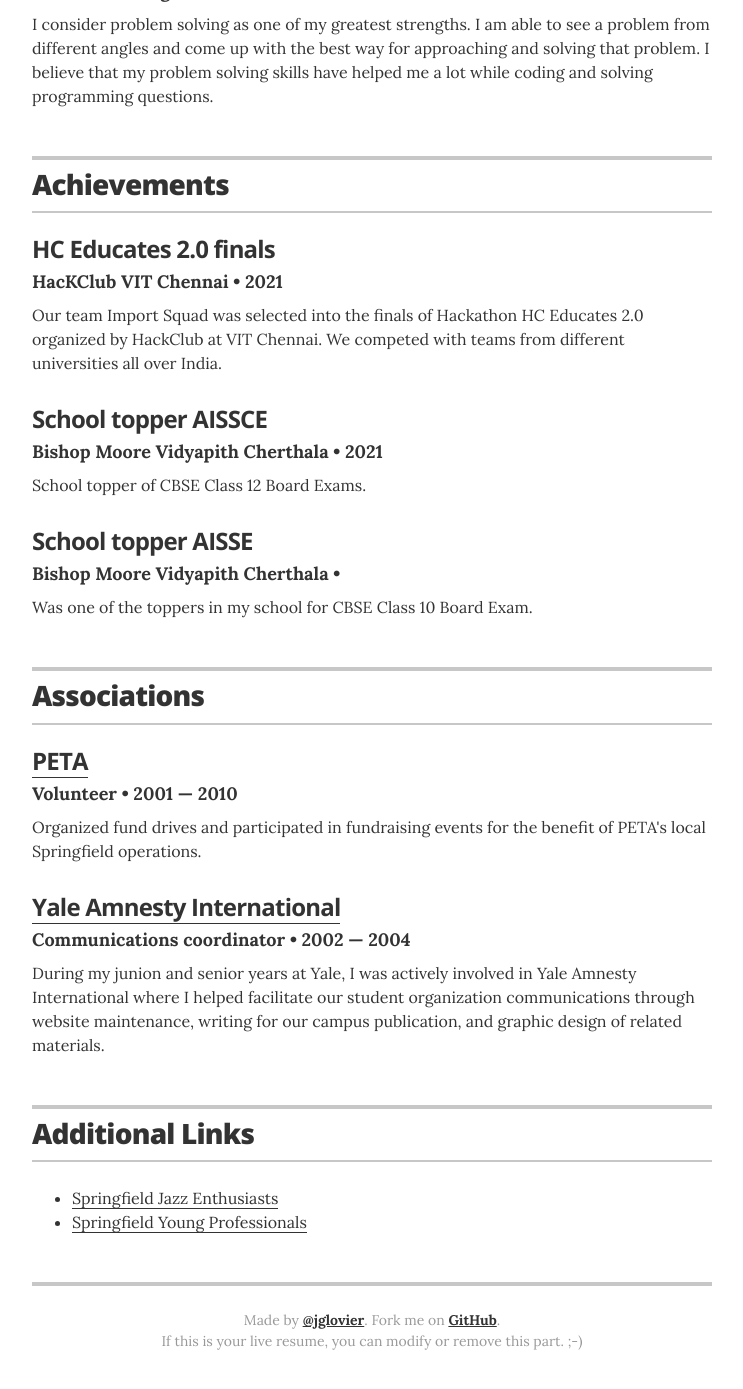
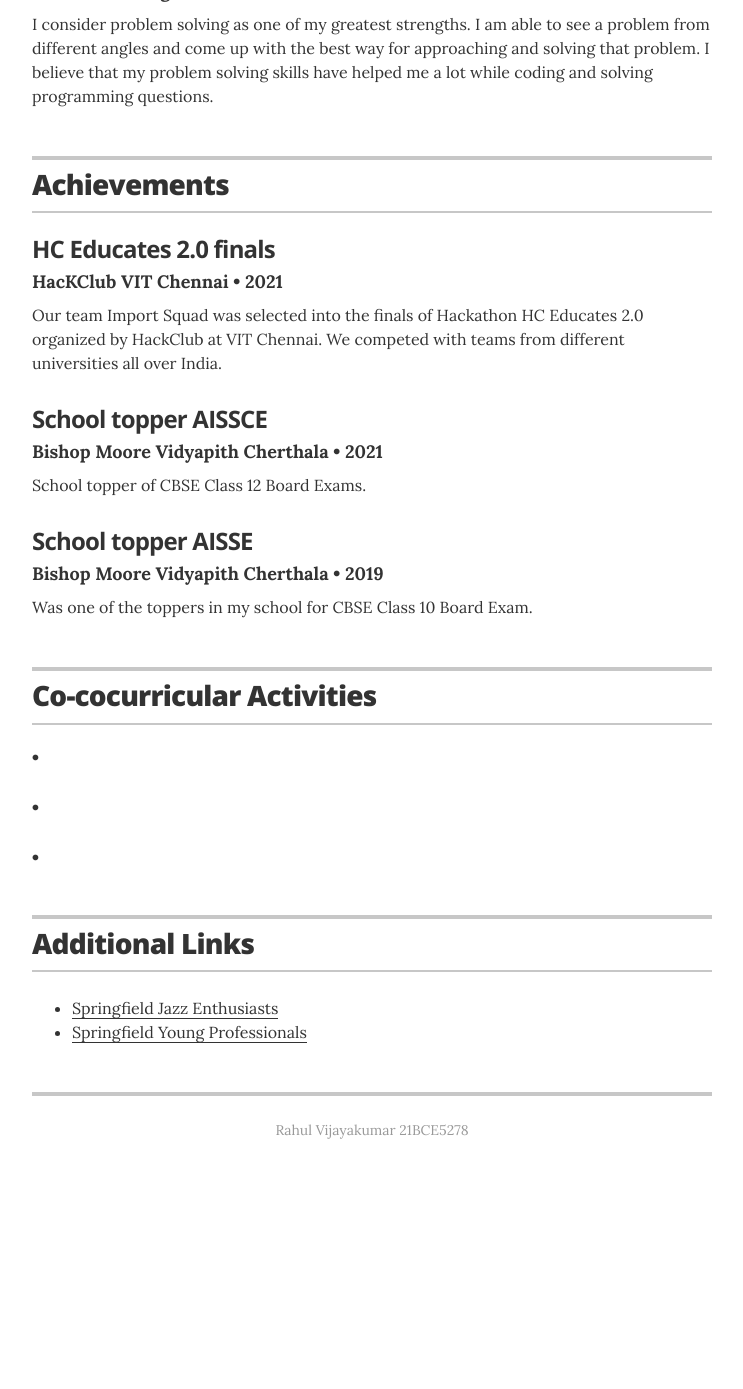
Before and after one commit to rahulvk007/digital-resume, a Jekyll site: the page built from index.html, in a window 1280 px wide and 1400 px high, scrolled down 2851 px. Shown: the top 1389 px of the window, without its empty margins (268-1011 px from the left). Built offline with Jekyll 4.4.1, drawn with Linux system fonts in a browser that asks for light colours; after the commit the page ends 4040 px from its top, so only the background shows below that.

Commit message:
added cocurricular activties

```diff
--- a/_config.yml
+++ b/_config.yml
@@ -39,7 +39,7 @@
 resume_section_skills:          true
 resume_section_recognition:     true
 resume_section_links:           true
-resume_section_associations:    true
+resume_section_cocurricular:    true
 # resume_section_interests:       true
 
 # Resume social links
--- a/_data/associations.yml
+++ /dev/null
@@ -1,15 +0,0 @@
-# Associations
-# comment out the urls if you do not wish to display them
-
-- organization: PETA
-  role: Volunteer
-  year: 2001 &mdash; 2010
-  url: https://www.peta.org/
-  summary: Organized fund drives and participated in fundraising events for the benefit of PETA's local Springfield operations.
-
-
-- organization: Yale Amnesty International
-  role: Communications coordinator
-  year: 2002 &mdash; 2004
-  url: http://campuspress.yale.edu/amnesty/
-  summary: During my junion and senior years at Yale, I was actively involved in Yale Amnesty International where I helped facilitate our student organization communications through website maintenance, writing for our campus publication, and graphic design of related materials.
--- /dev/null
+++ b/_data/cocurricular.yml
@@ -0,0 +1,17 @@
+# comment out the urls if you do not wish to display them
+- organization: Hackhub 2022 Hackathon
+  role: Team Import Squad
+  year: 2022
+  #url:
+  summary: Participated in Hackathon Hackhub 2022 in Devfolio.
+
+- organization: HC Educates 2.0 Hackathon
+  role: Team Import Squad
+  year: 2021
+  #url:
+  summary: Participated in Hackathon HC Educates 2.0 organized by HacKClub
+
+- organization: Zero Bugs Club VIT Chennai
+  role: Technical Team
+  year: 2022-
+  summary: As a part of technicl team, we are responsible for maintaining the websites of the club and various technical projects.
--- a/_data/recognitions.yml
+++ b/_data/recognitions.yml
@@ -11,4 +11,5 @@
 
 - award: School topper AISSE
   organization: Bishop Moore Vidyapith Cherthala
+  year: 2019
   summary: Was one of the toppers in my school for CBSE Class 10 Board Exam.
--- a/_layouts/resume.html
+++ b/_layouts/resume.html
@@ -156,19 +156,19 @@
       <!-- end Recognition -->
       {% endif %}
 
-      {% if site.resume_section_associations %}
+      {% if site.resume_section_cocurricular %}
       <!-- begin Associations -->
       <section class="content-section">
 
         <header class="section-header">
-          <h2>Associations</h2>
+          <h2>Co-cocurricular Activities</h2>
         </header>
 
-        {% for association in site.data.associations %}
+        {% for association in site.data.cocurricular %}
         <div class="resume-item" itemscope itemprop="memberOf" itemtype="http://schema.org/Organization">
-          <h3 class="resume-item-title" itemprop="name">{% if association.url %}<a href="{{ association.url }}">{{ association.organization }}</a>{% else %}{{ association.organization }}{% endif %}</h3>
-          <h4 class="resume-item-details" itemprop="description">{{ association.role }} &bull; {{ association.year }}</h4>
-          <p class="resume-item-copy">{{ association.summary }}</p>
+          <h3 class="resume-item-title" itemprop="name">{% if cocurricular.url %}<a href="{{ cocurricular.url }}">{{ cocurricular.organization }}</a>{% else %}{{ cocurricular.organization }}{% endif %}</h3>
+          <h4 class="resume-item-details" itemprop="description">{{ cocurricular.role }} &bull; {{ cocurricular.year }}</h4>
+          <p class="resume-item-copy">{{ cocurricular.summary }}</p>
         </div>
         {% endfor %}
 
@@ -233,8 +233,7 @@
       {% endif %}
 
       <footer class="page-footer">
-        <p class="footer-line">Made by <a href="http://twitter.com/jglovier">@jglovier</a>. Fork me on <a href="https://github.com/jglovier/resume-template">GitHub</a>.</p>
-        <p class="footer-line">If this is your live resume, you can modify or remove this part. ;-)</p>
+        <p class="footer-line">Rahul Vijayakumar 21BCE5278</p>
       </footer>
 
     </div>
```
